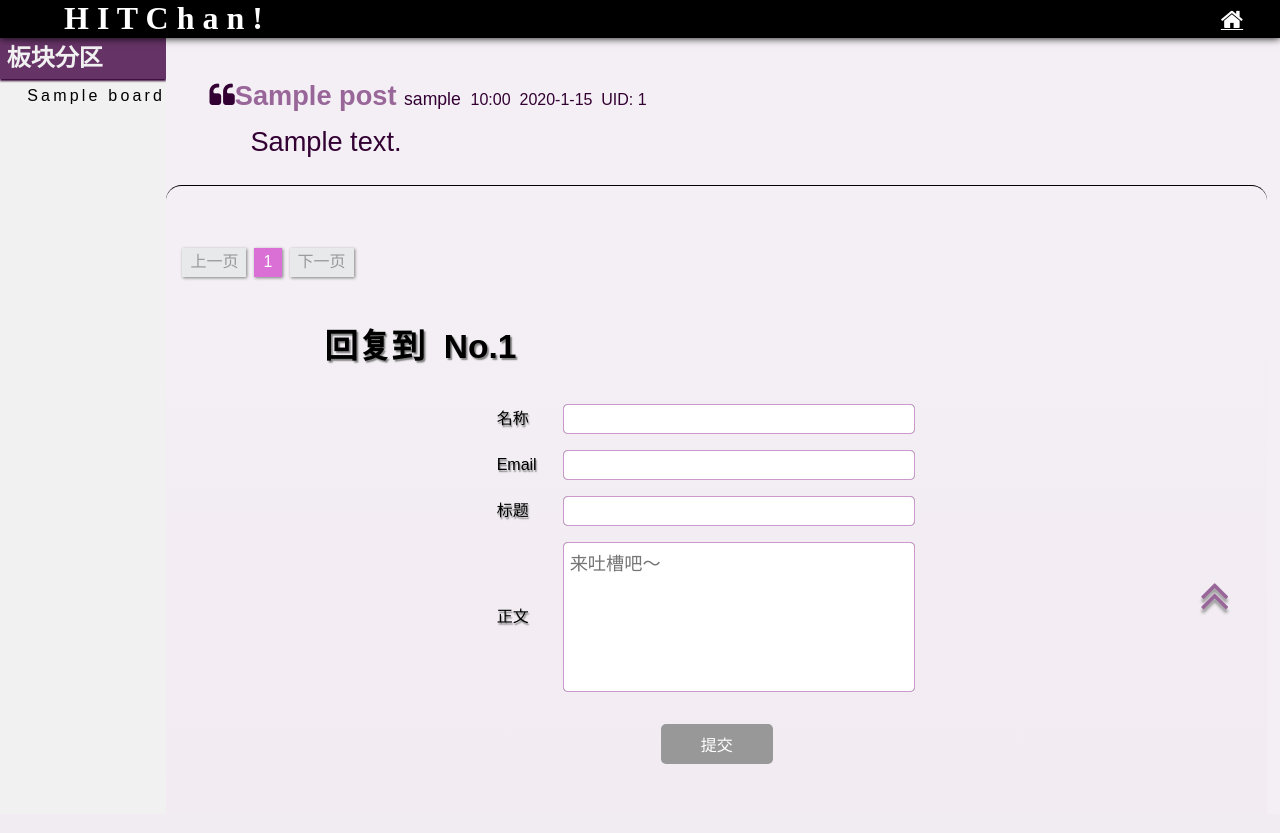
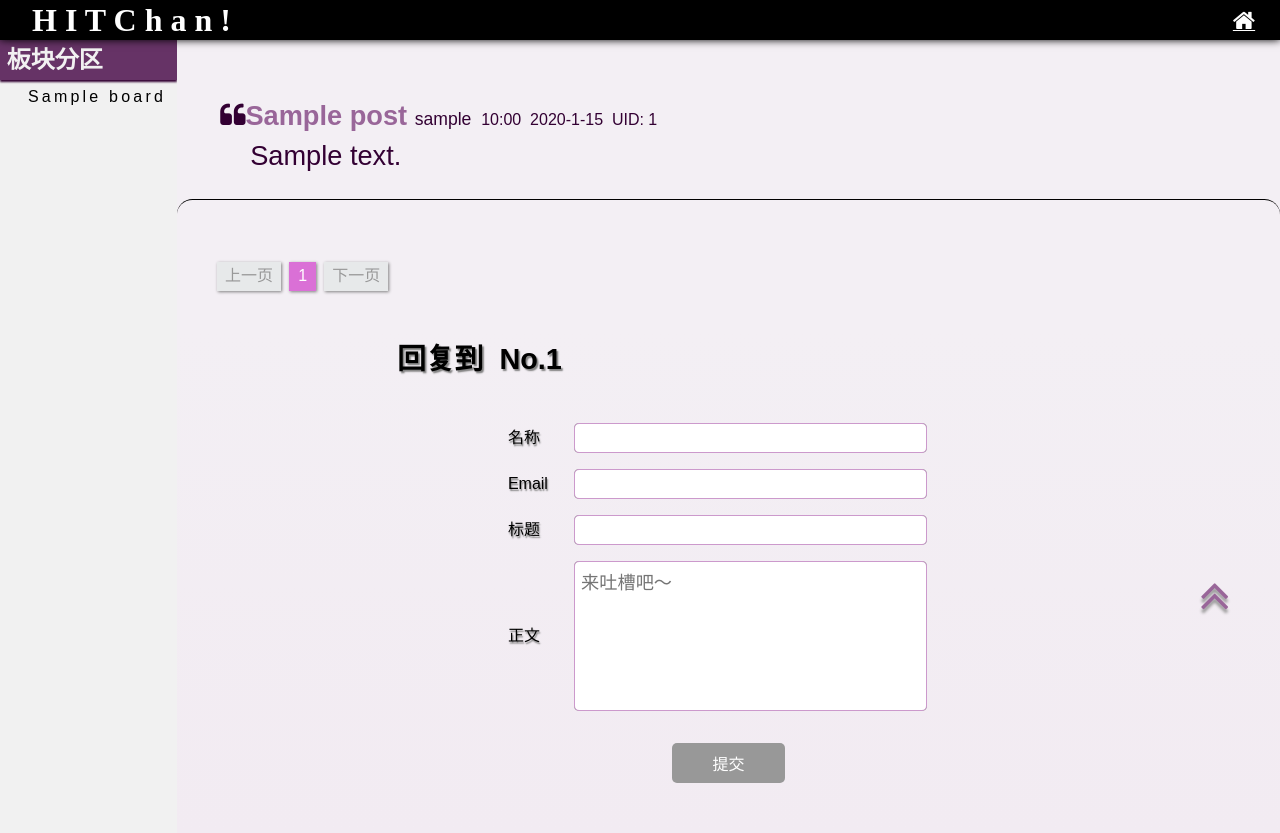
Before and after one commit to SovietVsAllies/hit-chan, a Django app: page /forum/t/1/1/ in a window 1280 px wide. Before the commit the page ends 764 px from the top, so only its background shows below. Run offline with Django 3.2, Linux system fonts and the light colour scheme; tables that the repository leaves empty hold one stand-in row (values such as "Sample post"); data that the repository does not hold is empty.

Commit message:
font size fixed

```diff
--- a/forum/static/forum/css/hc-menu-style.css
+++ b/forum/static/forum/css/hc-menu-style.css
@@ -1,11 +1,12 @@
 #hc-menu {
 	z-index: 1;
 	position: fixed;
-	width: 13%;
+	top: 40px;
+	left: 0;
+	width: 177px;
 	height: 100%;
 	padding: 0;
 	margin: 0;
-	top: 2.4em;
 	background-color: #f1f1f1;
 	font-family: "Microsoft YaHei", sans-serif !important;
     overflow: auto;
@@ -13,13 +14,13 @@
 
 .category {
 	display: inline-block;
-	height: 1.7em;
+	height: 40px;
 	width: 100%;
 	margin: 0;
 	background-color: #663366;
 	color: #f1f1f1;
 	font-size: 1.5em;
-	line-height: 1.7em;
+	line-height: 40px;
 	white-space: nowrap;
 	box-shadow: 0 2px 2px #330033;
 }
@@ -38,9 +39,9 @@
 
 #hc-menu-content > li > a {
 	display: block;
-	padding-left: 1.7em;
-	padding-top: 0.5em;
-	padding-bottom: 0.5em;
+	padding-left: 28px;
+	padding-top: 8px;
+	padding-bottom: 8px;
 	font-size: 1em;
 	letter-spacing: 0.2em;
 	color: #000;
--- a/forum/static/forum/css/hc-navigation-style.css
+++ b/forum/static/forum/css/hc-navigation-style.css
@@ -1,9 +1,9 @@
 #hc-page-navigation {
 	display: block;
-	height: 1.8em;
+	height: 28.8px;
 	padding: 0;
 	border: 0;
-	margin: 2em 1em;
+	margin: 32px 40px;
 	list-style-type: none;
 	font-family: "Microsoft YaHei", sans-serif;
 }
@@ -11,10 +11,10 @@
 #hc-page-navigation li {
 	float: left;
 	height: 100%;
-	min-width: 1.7em;
-	margin-right: 0.5em;
+	min-width: 27.2px;
+	margin-right: 8px;
 	text-align: center;
-	line-height: 1.8em;
+	line-height: 28.8px;
 	white-space: nowrap;
 }
 
@@ -22,7 +22,7 @@
 	display: inline-block;
 	height: 100%;
 	width: 100%;
-		box-shadow: 1px 1px 3px gray;
+	box-shadow: 1px 1px 3px gray;
 }
 
 #hc-page-navigation a {
--- a/forum/static/forum/css/hc-post-form-style.css
+++ b/forum/static/forum/css/hc-post-form-style.css
@@ -1,5 +1,5 @@
 #hc-post {
-    margin-top: 32px;
+    margin-top: 40px;
     padding-bottom: 50px;
     font-family: "Microsoft YaHei", sans-serif;
     background: #f3eff4;
@@ -10,10 +10,10 @@
 }
 
 #hc-post-title {
-    padding-top: 0.3em;
-    padding-left: 4.7em;
-    padding-bottom: 0.6em;
-    font-size: 2.1em;
+    padding-top: 4.8px;
+    padding-left: 220px;
+    padding-bottom: 30px;
+    font-size: 1.8em;
     font-weight: bold;
     text-shadow: 1.7px 1.7px 1.5px gray;
 }
@@ -23,7 +23,7 @@
     position: relative;
     width: 40%;
     height: 30px;
-    margin-top: 1em;
+    margin-top: 16px;
     margin-left: auto;
     margin-right: auto;
 }
@@ -85,13 +85,13 @@
 
 .hc-post-form-submit {
     width: 100%;
-    margin-top: 2em;
+    margin-top: 32px;
     text-align: center;
 }
 
 .hc-post-form-submit input {
     position: relative;
-    padding: 0.5em 2.5em;
+    padding: 8px 40px;
     border: 0 none;
     border-radius: 5px;
     -webkit-border-radius: 5px;
--- a/forum/static/forum/css/hc-reply-main.css
+++ b/forum/static/forum/css/hc-reply-main.css
@@ -4,10 +4,9 @@ body {
 
 .main {
 	z-index: 0;
-	position: absolute;
-	left: 13%;
-	width: 86%;
-	margin-top: 5em;
+	margin-left: 177px;
+	margin-top: 40px;
+	padding-top: 60px;
 	font-family: "Microsoft YaHei", sans-serif !important;
 }
 
@@ -24,8 +23,8 @@ body {
 }
 
 .hc-thread {
-	margin-left: 2.7em;
-	margin-bottom: 1.7em;
+	margin-left: 43.2px;
+	margin-bottom: 27.2px;
 }
 
 .hc-thread-info-title {
@@ -35,8 +34,8 @@ body {
 }
 
 .hc-thread-content {
-	padding-top: 0.5em;
-	padding-left: 1.5em;
+	padding-top: 8px;
+	padding-left: 30px;
 	font-size: 1.7em;
 }
 
@@ -60,9 +59,9 @@ body {
 }
 
 .hc-reply {
-	margin-top: 0.9em;
-	margin-left: 4.7em;
-	margin-bottom: 1.3em;
+	margin-top: 14.4px;
+	margin-left: 90px;
+	margin-bottom: 20.8px;
 }
 
 .hc-reply-info-title {
@@ -72,8 +71,8 @@ body {
 }
 
 .hc-reply-content {
-	padding-top: 1.1em;
-	padding-left: 2.5em;
+	padding-top: 17.6px;
+	padding-left: 40px;
 	font-size: 1em;
 }
 
--- a/forum/static/forum/css/hc-top-bar-style.css
+++ b/forum/static/forum/css/hc-top-bar-style.css
@@ -2,7 +2,7 @@
 	z-index: 2;
 	position: fixed;
 	top: 0;
-	height: 2.4em;
+	height: 40px;
 	width: 100%;
 	padding: 0;
 	background-color: black;
@@ -12,21 +12,24 @@
 
 .hc-top-bar h1 {
 	display: inline-block;
-	position: absolute;
-	left: 2em;
-	width: 20%;
+	position: relative;
+	left: 32px;
+	height: 100%;
+	width: 270px;
+	line-height: 40px;
+	white-space: nowrap;
 	font-size: 2em;
 	color: white;
 }
 
 .hc-top-bar a {
-	position: absolute;
-	left: 95%;
-	height: 100%;
-	width: 2em;
-	line-height: 2.4em;
+	float: right;
+	height: 40px;
+	width: 32px;
+	margin-right: 20px;
 	color: white !important;
 	text-align: center;
+	line-height: 40px;
 	white-space: nowrap;
 	transition-duration: 0.4s;
     -webkit-transition-duration: 0.4s;
--- a/forum/templates/forum/index.html
+++ b/forum/templates/forum/index.html
@@ -31,7 +31,7 @@
     </ul>
   </div>
 
-  <div id="hc-index-main" style="text-align:center;">
+  <div id="hc-index-main">
     <h1>别让你的舌头抢先于你的思考。—— 德谟克里特</h1>
     <img src="{% static 'forum/img/index.jpg' %}" alt="H I T">
     <p>
```
Also changed, not shown: forum/static/forum/css/hc-index-main.css (+10 -5 lines), forum/static/forum/css/hc-thread-main.css (+13 -11 lines).
